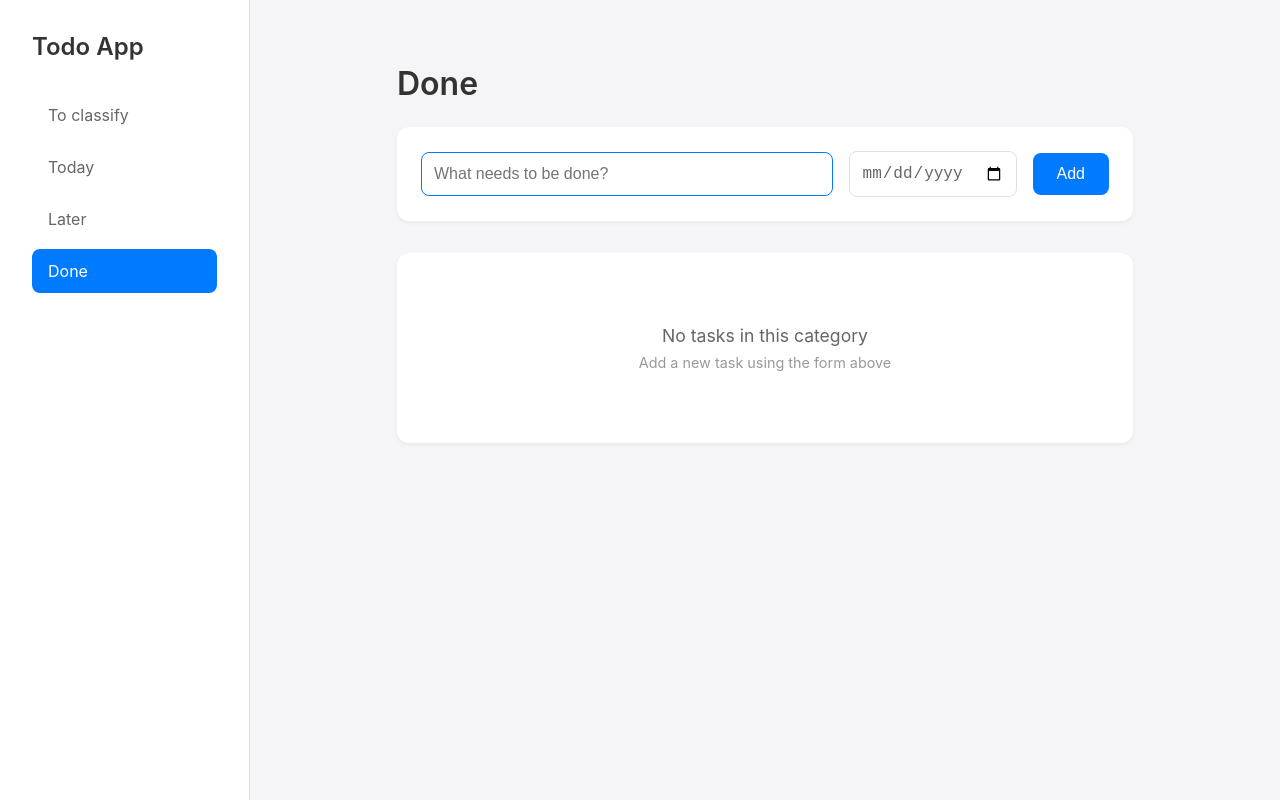
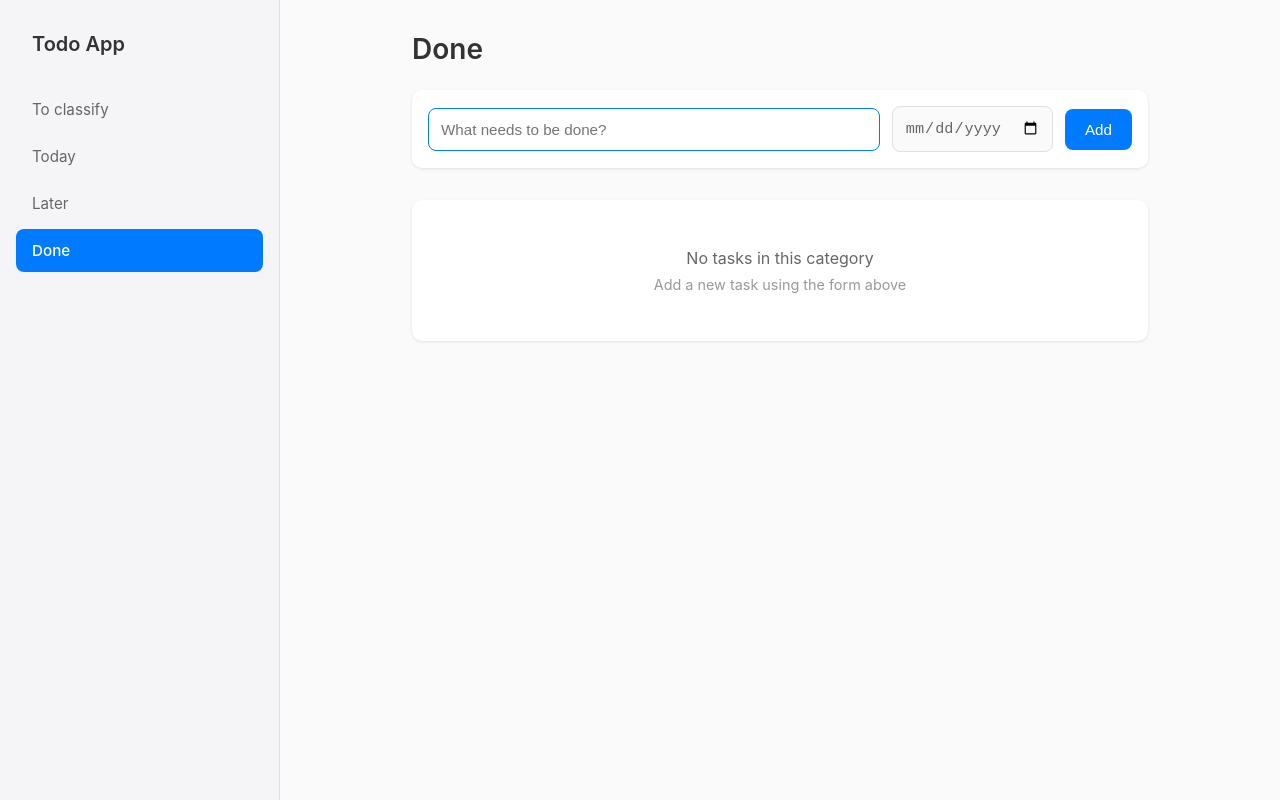
Before and after one commit to richard-test-account/todo, a React (Create React App) app: page /done in a window 1280 px wide. Built offline with nearby package versions, Linux system fonts and the light colour scheme.

Commit message:
style: update design to match Things 3 aesthetic

```diff
--- a/src/components/CategoryView.css
+++ b/src/components/CategoryView.css
@@ -1,7 +1,6 @@
 .category-view {
   max-width: 800px;
   margin: 0 auto;
-  padding: 2rem;
 }
 
 .category-header {
@@ -10,21 +9,22 @@
 
 .category-title {
   color: #333;
-  font-size: 2rem;
+  font-size: 1.75rem;
   margin-bottom: 1.5rem;
   font-weight: 600;
 }
 
 .todo-form {
   background: white;
-  padding: 1.5rem;
-  border-radius: 12px;
-  box-shadow: 0 2px 4px rgba(0, 0, 0, 0.05);
+  padding: 1rem;
+  border-radius: 10px;
+  box-shadow: 0 1px 3px rgba(0, 0, 0, 0.1);
+  margin-bottom: 1.5rem;
 }
 
 .input-group {
   display: flex;
-  gap: 1rem;
+  gap: 0.75rem;
   align-items: center;
 }
 
@@ -33,61 +33,72 @@
   padding: 0.75rem;
   border: 1px solid #e0e0e0;
   border-radius: 8px;
-  font-size: 1rem;
-  transition: border-color 0.2s ease;
+  font-size: 0.95rem;
+  transition: all 0.2s ease;
+  background: #fafafa;
 }
 
 .todo-input:focus {
   outline: none;
   border-color: #007AFF;
+  background: white;
 }
 
 .date-input {
   padding: 0.75rem;
   border: 1px solid #e0e0e0;
   border-radius: 8px;
-  font-size: 1rem;
+  font-size: 0.95rem;
   color: #666;
-  min-width: 150px;
+  min-width: 140px;
+  background: #fafafa;
+}
+
+.date-input:focus {
+  outline: none;
+  border-color: #007AFF;
+  background: white;
 }
 
 .add-button {
-  padding: 0.75rem 1.5rem;
+  padding: 0.75rem 1.25rem;
   background: #007AFF;
   color: white;
   border: none;
   border-radius: 8px;
-  font-size: 1rem;
+  font-size: 0.95rem;
   cursor: pointer;
-  transition: background-color 0.2s ease;
+  transition: all 0.2s ease;
   white-space: nowrap;
+  font-weight: 500;
 }
 
 .add-button:hover {
-  background: #0056b3;
+  background: #0066cc;
 }
 
 .category-content {
   background: white;
-  border-radius: 12px;
-  box-shadow: 0 2px 4px rgba(0, 0, 0, 0.05);
-  padding: 1.5rem;
+  border-radius: 10px;
+  box-shadow: 0 1px 3px rgba(0, 0, 0, 0.1);
+  overflow: hidden;
 }
 
 .empty-state {
   text-align: center;
   padding: 3rem 1rem;
+  color: #666;
 }
 
 .empty-message {
+  font-size: 1rem;
+  margin-bottom: 0.5rem;
   color: #666;
-  font-size: 1.1rem;
-  margin-bottom: 0.5rem;
 }
 
 .empty-hint {
+  font-size: 0.9rem;
   color: #999;
-  font-size: 0.9rem;
 }
 
 .todo-list {
@@ -99,56 +110,92 @@
 .todo-item {
   display: flex;
   align-items: center;
-  padding: 1rem;
-  background: white;
-  border-radius: 8px;
-  margin-bottom: 0.5rem;
-  box-shadow: 0 2px 4px rgba(0, 0, 0, 0.05);
+  padding: 0.875rem 1rem;
+  border-bottom: 1px solid #f0f0f0;
   transition: all 0.2s ease;
 }
 
+.todo-item:last-child {
+  border-bottom: none;
+}
+
 .todo-item:hover {
-  box-shadow: 0 4px 8px rgba(0, 0, 0, 0.1);
+  background: #fafafa;
 }
 
 .todo-checkbox {
-  margin-right: 1rem;
-  width: 20px;
-  height: 20px;
+  margin-right: 0.75rem;
+  width: 18px;
+  height: 18px;
   cursor: pointer;
+  border-radius: 4px;
+  border: 1px solid #ccc;
+  appearance: none;
+  -webkit-appearance: none;
+  background: white;
+  transition: all 0.2s ease;
+}
+
+.todo-checkbox:checked {
+  background: #007AFF;
+  border-color: #007AFF;
+  position: relative;
+}
+
+.todo-checkbox:checked::after {
+  content: '✓';
+  position: absolute;
+  color: white;
+  font-size: 12px;
+  top: 50%;
+  left: 50%;
+  transform: translate(-50%, -50%);
 }
 
 .todo-text {
   flex: 1;
-  font-size: 1rem;
+  font-size: 0.95rem;
   color: #333;
+  line-height: 1.4;
 }
 
 .todo-item.completed .todo-text {
-  color: #28a745;
+  color: #999;
   text-decoration: line-through;
 }
 
 .todo-date {
-  margin: 0 1rem;
+  margin: 0 0.75rem;
   padding: 0.5rem;
   border: 1px solid #e0e0e0;
-  border-radius: 4px;
+  border-radius: 6px;
   font-size: 0.9rem;
   color: #666;
+  background: #fafafa;
+}
+
+.todo-date:focus {
+  outline: none;
+  border-color: #007AFF;
+  background: white;
 }
 
 .delete-button {
   background: none;
   border: none;
-  color: #dc3545;
-  font-size: 1.5rem;
+  color: #999;
+  font-size: 1.25rem;
   cursor: pointer;
   padding: 0 0.5rem;
-  opacity: 0.5;
-  transition: opacity 0.2s ease;
+  opacity: 0;
+  transition: all 0.2s ease;
+  line-height: 1;
+}
+
+.todo-item:hover .delete-button {
+  opacity: 1;
 }
 
 .delete-button:hover {
-  opacity: 1;
+  color: #dc3545;
 }
--- a/src/components/Layout.css
+++ b/src/components/Layout.css
@@ -1,27 +1,30 @@
 .layout {
   display: flex;
   min-height: 100vh;
+  background: #fafafa;
 }
 
 .sidebar {
-  width: 250px;
-  background: white;
+  width: 280px;
+  background: #f5f5f7;
   border-right: 1px solid #e0e0e0;
-  padding: 2rem;
-  box-shadow: 2px 0 4px rgba(0, 0, 0, 0.05);
+  padding: 2rem 1rem;
+  display: flex;
+  flex-direction: column;
 }
 
 .sidebar-title {
   color: #333;
-  font-size: 1.5rem;
+  font-size: 1.25rem;
   margin-bottom: 2rem;
   font-weight: 600;
+  padding: 0 1rem;
 }
 
 .category-nav {
   display: flex;
   flex-direction: column;
-  gap: 0.5rem;
+  gap: 0.25rem;
 }
 
 .category-link {
@@ -30,21 +33,28 @@
   text-decoration: none;
   border-radius: 8px;
   transition: all 0.2s ease;
-  font-size: 1rem;
+  font-size: 0.95rem;
+  display: flex;
+  align-items: center;
+  gap: 0.5rem;
 }
 
 .category-link:hover {
-  background: #f5f5f7;
+  background: rgba(0, 0, 0, 0.05);
   color: #333;
 }
 
 .category-link.active {
   background: #007AFF;
   color: white;
+  font-weight: 500;
 }
 
 .main-content {
   flex: 1;
   padding: 2rem;
-  background: #f5f5f7;
+  background: #fafafa;
+  max-width: 800px;
+  margin: 0 auto;
+  width: 100%;
 }
```
